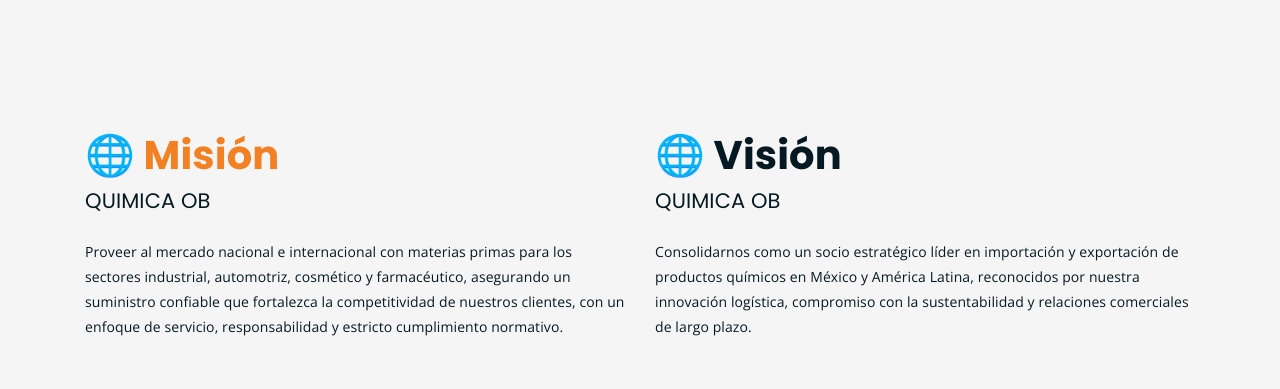
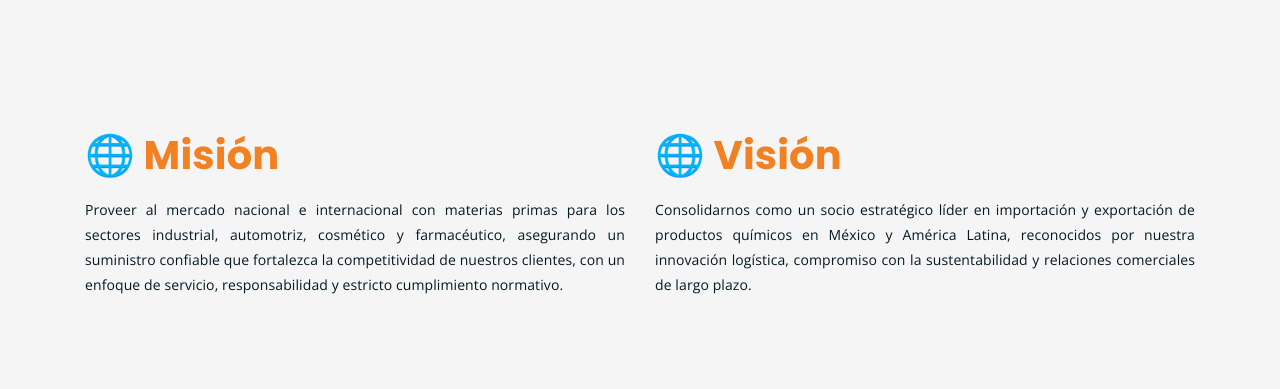
Before and after one commit to MGO-ind/Quimica-ob, a plain HTML site: page index.html in a window 1280 px wide. Shown: the part 800-1189 px from the top of the page. Drawn offline with nearby package versions, Linux system fonts and the light colour scheme.

Commit message:
Update headings and content for improved clarity and alignment with brand messaging

```diff
--- a/index.html
+++ b/index.html
@@ -134,7 +134,7 @@
 						<div class="hero-text">
 							<div class="hero-text-tablecell">
 								<p class="subtitle">Quimica OB</p>
-								<h1>Calidad técnica en cada gota: parafina, aceites y más a tu alcance.</h1>
+								<h1>Impulsamos soluciones integrales para el suministro de materias primas y químicos especializados</h1>
 								<div class="hero-btns">
 									<a href="contact.html" class="boxed-btn">Conocenos</a>
 									<a href="products.html" class="bordered-btn">Nuestros Productos</a>
@@ -145,7 +145,7 @@
 				</div>
 			</div>
 		</div>
-		<!-- single home slider -->
+		<!-- single home slider
 		<div class="single-homepage-slider homepage-bg-2">
 			<div class="container">
 				<div class="row">
@@ -163,7 +163,7 @@
 					</div>
 				</div>
 			</div>
-		</div>
+		</div
 
 		<div class="single-homepage-slider homepage-bg-3">
 			<div class="container">
@@ -182,7 +182,7 @@
 					</div>
 				</div>
 			</div>
-		</div>
+		</div>-->
 	</div>
 	<!-- end home page slider -->
 
@@ -193,15 +193,15 @@
             	<!--Image Column-->
             	<div class="content-column col-lg-6">
                 	<h3>🌐 <span class="orange-text">Misión</span></h3>
-                    <h4>Quimica OB</h4>
-                    <div class="text">Proveer al mercado nacional e internacional con materias primas para los sectores industrial, automotriz, cosmético y farmacéutico, asegurando un suministro confiable que fortalezca la competitividad de nuestros clientes, con un enfoque de servicio, responsabilidad y estricto cumplimiento normativo.</div>
+                    <h4></h4>
+                    <div class="text" style="text-align: justify;">Proveer al mercado nacional e internacional con materias primas para los sectores industrial, automotriz, cosmético y farmacéutico, asegurando un suministro confiable que fortalezca la competitividad de nuestros clientes, con un enfoque de servicio, responsabilidad y estricto cumplimiento normativo.</div>
 
                 </div>
                 <!--Content Column-->
                 <div class="content-column col-lg-6">
-					<h3>🌐 Visión</h3>
-                    <h4>Quimica OB</h4>
-                    <div class="text">Consolidarnos como un socio estratégico líder en importación y exportación de productos químicos en México y América Latina, reconocidos por nuestra innovación logística, compromiso con la sustentabilidad y relaciones comerciales de largo plazo.</div>
+					<h3>🌐 <span class="orange-text">Visión</span></h3>
+                    <h4></h4>
+                    <div class="text" style="text-align: justify;">Consolidarnos como un socio estratégico líder en importación y exportación de productos químicos en México y América Latina, reconocidos por nuestra innovación logística, compromiso con la sustentabilidad y relaciones comerciales de largo plazo.</div>
 
                 </div>
             </div>
```
Also changed, not shown: about.html (+1 -1 lines).
